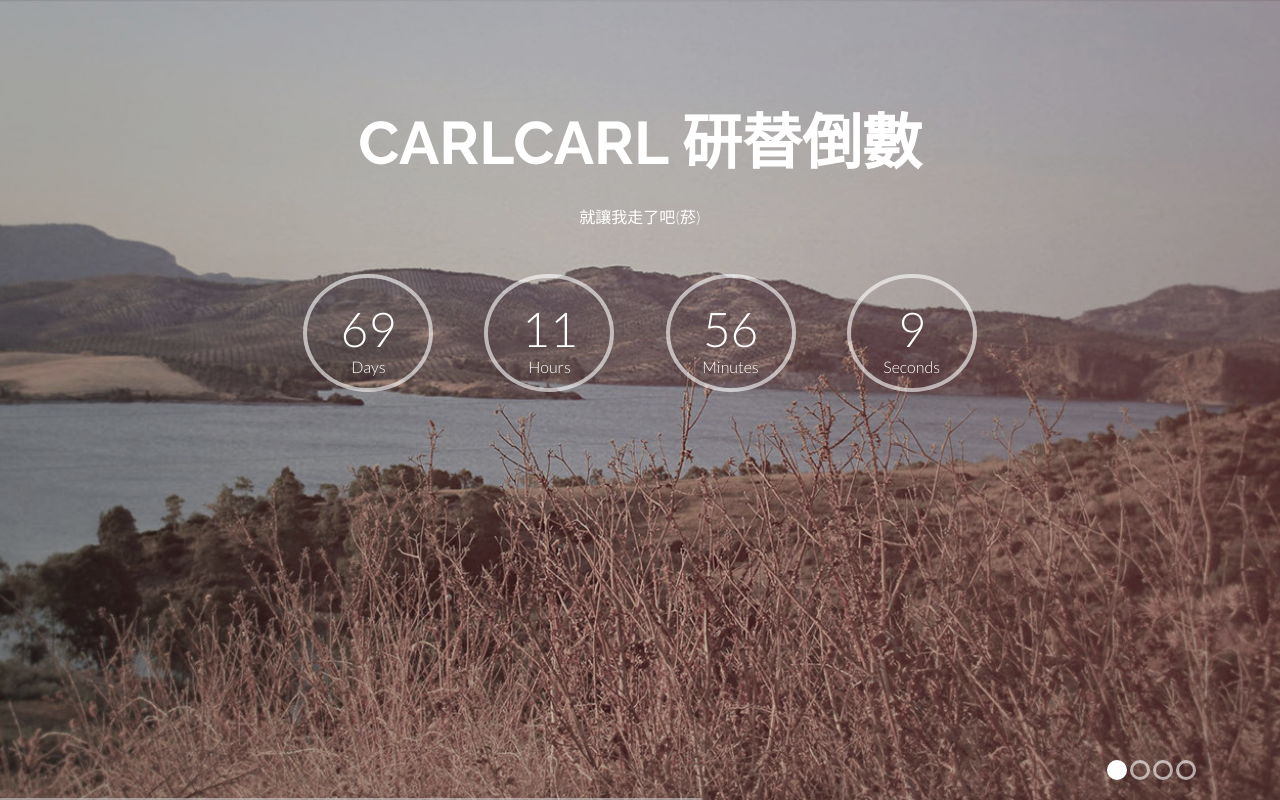
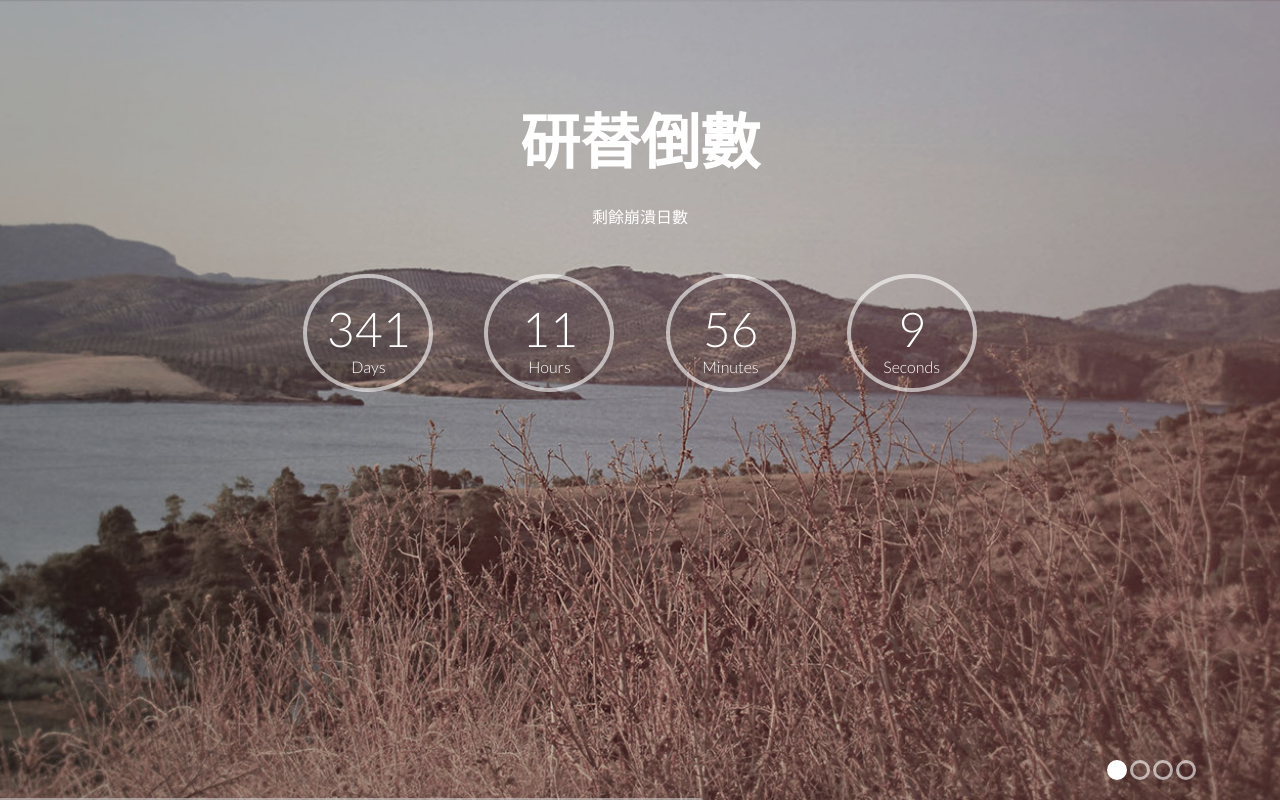
Before and after one commit to kaisuto/countdown, a plain HTML site: page index.html in a window 1280 px wide. Drawn offline with Linux system fonts and the light colour scheme.

Commit message:
customize page

```diff
--- a/assets/js/soon/custom.js
+++ b/assets/js/soon/custom.js
@@ -6,7 +6,7 @@ COMMING SOON PAGE
     * Set your date here  (YEAR, MONTH (0 for January/11 for December), DAY, HOUR, MINUTE, SECOND)
     * according to the GMT+0 Timezone
     **/
-    var launch = new Date('2015-11-23');
+    var launch = new Date('2016-08-21');
     /**
     * The script
     **/
@@ -24,7 +24,7 @@ COMMING SOON PAGE
             hours.html('<h1>0</h1><p>Hour</p>');
             minutes.html('<h1>0</h1><p>Minute</p>');
             seconds.html('<h1>0</h1><p>Second</p>');
-            message.html('解脫!!!!!!!!');
+            message.html('退伍囉!!!');
         }
         else{
             var s = -now.getTimezoneOffset()*60 + (launch.getTime() - now.getTime())/1000;
@@ -43,7 +43,7 @@ COMMING SOON PAGE
             seconds.html('<h1>'+s+'</h1><p>Second'+(s>1?'s':''),'</p>');
             setTimeout(setDate, 1000);
 
-            message.html('就讓我走了吧(菸)');
+            message.html('剩餘崩潰日數');
         }
     }
 })(jQuery);
--- a/index.html
+++ b/index.html
@@ -5,23 +5,23 @@
     <meta charset="utf-8">
     <meta name="viewport" content="width=device-width, initial-scale=1.0">
     <!-- for Google -->
-    <meta name="description" content="carlcarl - 研替倒數" />
-    <meta name="keywords" content="研替, 研發替代役, carlcarl" />
+    <meta name="description" content="研替倒數" />
+    <meta name="keywords" content="研替, 研發替代役" />
 
     <meta name="author" content="Chien-Wei Huang" />
 
     <!-- for Facebook -->
-    <meta property="og:title" content="carlcarl - 研替倒數" />
+    <meta property="og:title" content="研替倒數" />
     <meta property="og:type" content="website" />  <!-- Check http://ogp.me/#types-->
     <meta property="og:image" content="" />
     <meta property="og:url" content="http://countdown.carlcarl.me" />
-    <meta property="og:description" content="carlcarl - 研替倒數" />
-    <meta property="og:site_name" content="carlcarl - 研替倒數"/>
+    <meta property="og:description" content="研替倒數" />
+    <meta property="og:site_name" content="研替倒數"/>
 
     <!-- for Twitter -->
     <meta name="twitter:card" content="summary" />
-    <meta name="twitter:title" content="carlcarl - 研替倒數" />
-    <meta name="twitter:description" content="carlcarl - 研替倒數" />
+    <meta name="twitter:title" content="研替倒數" />
+    <meta name="twitter:description" content="研替倒數" />
     <meta name="twitter:image" content="" />
     <meta name="twitter:domain" content="carlcarl.me" />
     <meta name="twitter:site" content="@carl830" /> <!-- twitter username -->
@@ -29,7 +29,7 @@
 
     <link rel="shortcut icon" href="assets/ico/favicon.png">
 
-    <title>carlcarl - 研替倒數</title>
+    <title>研替倒數</title>
 
     <!-- Bootstrap core CSS -->
     <link href="assets/css/bootstrap.css" rel="stylesheet">
@@ -56,7 +56,7 @@
         <div class="container">
             <header>
                 <!-- HEADLINE -->
-                <h1 data-animated="GoIn"><b>carlcarl 研替倒數</b></h1>
+                <h1 data-animated="GoIn"><b>研替倒數</b></h1>
             </header>
             <!-- START TIMER -->
             <div id="timer" data-animated="FadeIn">
```
Also changed, not shown: 1 other file.
